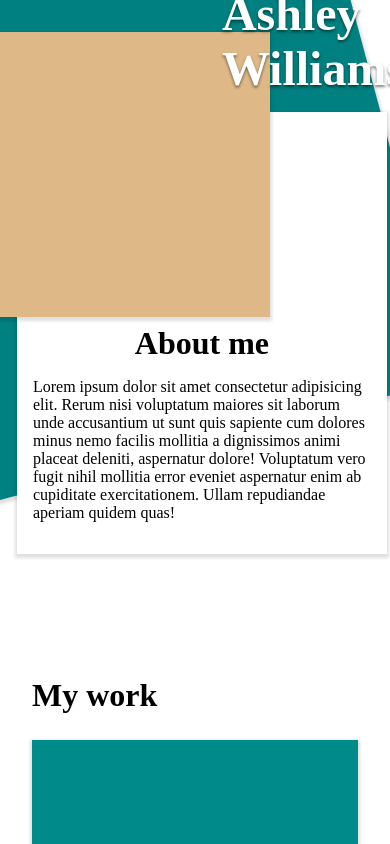
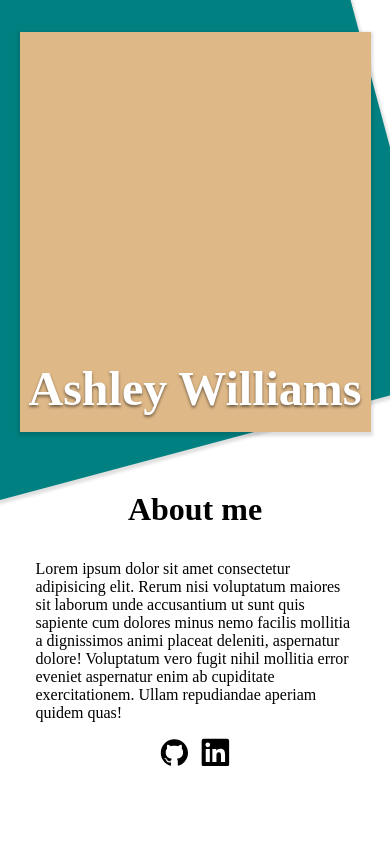
Before and after one commit to climaxmba/homepage, a website built with webpack: page dist/index.html in a window 390 px wide. Shown: the top 844 px of the page. Built offline with Linux system fonts and the light colour scheme.

Commit message:
Add mobile breakpoint

```diff
--- a/src/style.css
+++ b/src/style.css
@@ -290,3 +290,50 @@ h3 {
     display: none;
   }
 }
+
+@media (width < 680px) {
+  html {
+    --mainimg-h: 400px;
+    --mainimg-w: 90vw;
+    --projectsimg-w: 200px;
+  }
+
+  #about-sectn {
+    grid-template: repeat(3, auto) / 1fr;
+  }
+
+  #personname {
+    grid-row: 2 / 3;
+    grid-column: 1 / -1;
+    justify-self: center;
+    text-align: center;
+  }
+
+  #person-img {
+    grid-row: 1 / 3;
+    grid-column: 1 / -1;
+    width: var(--mainimg-w);
+  }
+
+  #about-contr {
+    padding: 2rem 1rem;
+    grid-row: 3 / -1;
+    grid-column: 1 / -1;
+    display: flex;
+    box-shadow: none;
+    background-color: transparent;
+  }
+
+  #about-contr::before {
+    content: none;
+  }
+
+  #about-contr .btns-contr {
+    display: flex;
+    align-self: center;
+  }
+
+  #contact-sectn>div:first-child {
+    flex-direction: column;
+  }
+}
```
Also changed, not shown: dist/bundle.js.
